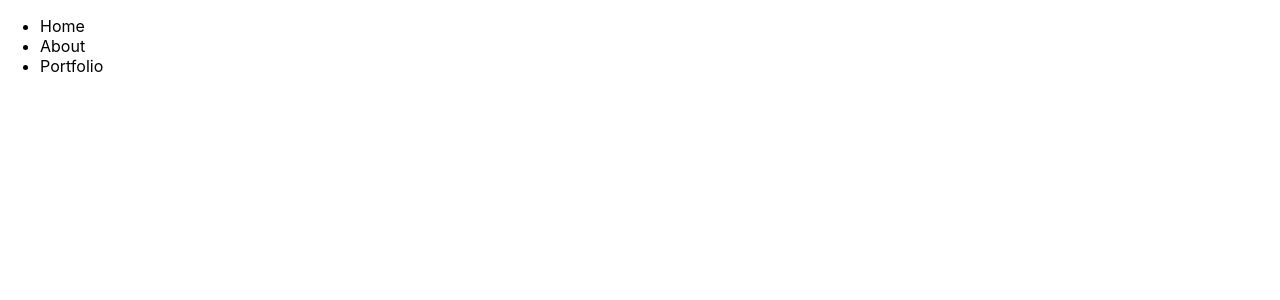
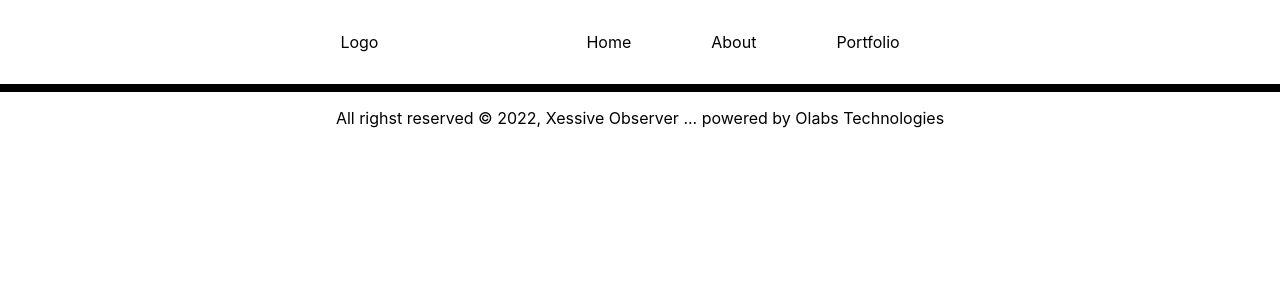
Before and after one commit to XessiveObserver/portfolio, a Next.js app: page / in a window 1280 px wide. Shown: the top 300 px of the page. Built offline with nearby package versions, Linux system fonts and the light colour scheme.

Commit message:
header and footer added.

```diff
--- /dev/null
+++ b/components/Footer/Footer.js
@@ -0,0 +1,12 @@
+import React from 'react'
+import { SiteFooter } from './FooterStyles'
+
+const Footer = () => {
+    return (
+        <SiteFooter>
+            <p>All righst reserved &copy; 2022, Xessive Observer ... powered by Olabs Technologies</p>
+        </SiteFooter>
+    )
+}
+
+export default Footer
--- /dev/null
+++ b/components/Footer/FooterStyles.js
@@ -0,0 +1,8 @@
+import styled from 'styled-components'
+
+export const SiteFooter = styled.div`
+    border-top: 0.3em solid black;
+    p{
+        text-align: center;
+    }
+`;
--- a/components/Nav/NavBarIndex.js
+++ b/components/Nav/NavBarIndex.js
@@ -1,10 +1,17 @@
 import React from 'react'
 import Link from 'next/link'
+import { NavBar } from './NavBarIndexStyles'
 
 export const NavBarIndex = () => {
     return (
-        <>
+        <NavBar>
+
             <ul>
+                <li>
+                    <Link href="/">
+                        <a><p>Logo</p></a>
+                    </Link>
+                </li>
                 <li>
                     <Link href="/">
                         <a>Home</a>
@@ -21,6 +28,6 @@ export const NavBarIndex = () => {
                     </Link>
                 </li>
             </ul>
-        </>
+        </NavBar>
     )
 }
--- /dev/null
+++ b/components/Nav/NavBarIndexStyles.js
@@ -0,0 +1,23 @@
+import styled from "styled-components";
+
+export const NavBar = styled.div `
+    display: flex;
+    flex-direction: column;
+    border-bottom: 0.3em solid black;
+    ul{
+        text-align: center;
+        vertical-align: middle;
+    }
+    li{
+        vertical-align: middle;
+        text-decoration: none;
+        list-style: none;
+        display: inline-block;
+        margin-right: 5em;
+        align-items: center;
+    }
+    p{
+      margin-right: 8em;
+      vertical-align: middle;
+    }
+`;
--- a/package.json
+++ b/package.json
@@ -10,9 +10,11 @@
   "dependencies": {
     "next": "12.0.7",
     "react": "17.0.2",
-    "react-dom": "17.0.2"
+    "react-dom": "17.0.2",
+    "styled-components": "^5.3.3"
   },
   "devDependencies": {
+    "babel-plugin-styled-components": "^2.0.2",
     "eslint": "8.5.0",
     "eslint-config-next": "12.0.7"
   }
--- a/pages/About/AboutIndex.js
+++ b/pages/About/AboutIndex.js
@@ -1,4 +1,5 @@
 import React from 'react'
+import Footer from '../../components/Footer/Footer'
 import { NavBarIndex } from '../../components/Nav/NavBarIndex'
 
 
@@ -7,6 +8,7 @@ const AboutIndex = () => {
         <div>
             <NavBarIndex />
             <h1>About</h1>
+            <Footer />
         </div>
     )
 }
--- a/pages/Portfolio/PortfolioIndex.js
+++ b/pages/Portfolio/PortfolioIndex.js
@@ -1,4 +1,5 @@
 import React from 'react'
+import Footer from '../../components/Footer/Footer'
 import { NavBarIndex } from '../../components/Nav/NavBarIndex'
 
 const PortfolioIndex = () => {
@@ -6,6 +7,7 @@ const PortfolioIndex = () => {
         <div>
             <NavBarIndex />
             <h1>Portfolio</h1>
+            <Footer />
         </div>
     )
 }
--- a/pages/index.js
+++ b/pages/index.js
@@ -1,4 +1,5 @@
 import Head from 'next/head'
+import Footer from '../components/Footer/Footer'
 import { NavBarIndex } from '../components/Nav/NavBarIndex'
 
 
@@ -11,6 +12,7 @@ export default function Home() {
         <link rel="icon" href="/favicon.ico" />
       </Head>
       <NavBarIndex />
+      <Footer />
     </div>
   )
 }
```
Also changed, not shown: .babelrc (added), 1 other file (tests, documents, lock files or other folders).
